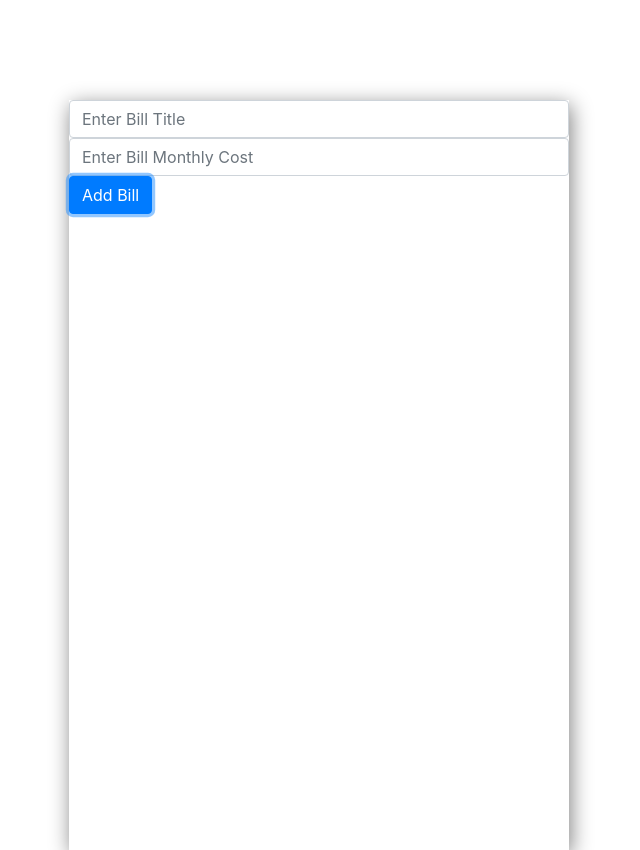
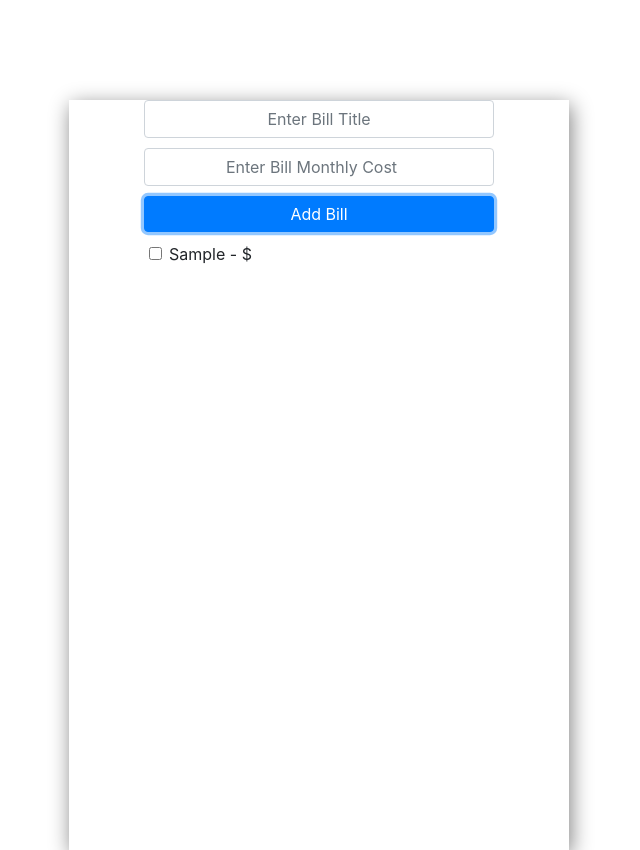
Before and after one commit to mjimeneztn/BudgetBuddy, a React (Create React App) app: page / in a window 1280 px wide. Both pictures are taken after typing "Sample", "5" into the empty fields and a click on the button "Add Bill". Shown: the whole page, without its empty margins (321-961 px from the left). Built offline with nearby package versions, Linux system fonts and the light colour scheme.

Commit message:
added billlist component and styled container basic

```diff
--- a/src/Components/AddBills/style.css
+++ b/src/Components/AddBills/style.css
@@ -0,0 +1,13 @@
+.add-bill-container{
+    display: block;
+    margin: auto;
+    width: 350px;
+}
+
+.add-bill-form-control{
+    display: block;
+    width: 100%;
+    padding: 5px;
+    text-align: center;
+    margin-bottom: 10px;
+}
--- a/src/Components/App/App.js
+++ b/src/Components/App/App.js
@@ -2,12 +2,16 @@ import React from 'react';
 import './App.css';
 import AddBill from '../AddBills/AddBill';
 import { BillProvider } from '../../Context/BillContext';
+import BillList from '../BillList/BillList';
 
 // changed function component to arrow function. prefer es6 syntax
 const App = () => {
   return (
  <div className='budget-container'>
-   <BillProvider><AddBill /></BillProvider>
+   <BillProvider>
+     <AddBill />
+     <BillList />
+     </BillProvider>
 
 </div>
 
--- /dev/null
+++ b/src/Components/BillList/BillList.js
@@ -0,0 +1,32 @@
+import React, { useContext, useState } from 'react';
+import './style.css';
+import { BillContext } from '../../Context/BillContext';
+
+
+const BillList = () => {
+
+
+    const { bills } = useContext(BillContext);
+    return (
+        <div className='bill-list-container'>
+            {
+                bills.map((bill, index) => {
+                 return(
+                 <div key={index} className='bill-list-row'>
+                     <input type="checkbox" className='form-check-input'>
+
+                     </input>
+                <div className='bill-list-row-content'>
+                    {bill.title} - ${bill.monthlycost}
+                </div>
+            </div>
+
+                 );
+             })
+            }
+        </div>
+
+    );
+};
+
+export default BillList;
--- /dev/null
+++ b/src/Components/BillList/style.css
@@ -0,0 +1,14 @@
+.bill-list-container{
+    margin: auto;
+    box-sizing: border-box;
+    width: 300px;
+}
+
+.bill-list-row{
+    display: block;
+}
+
+.bill-list-row-content{
+    display: inline-block;
+
+}
```
